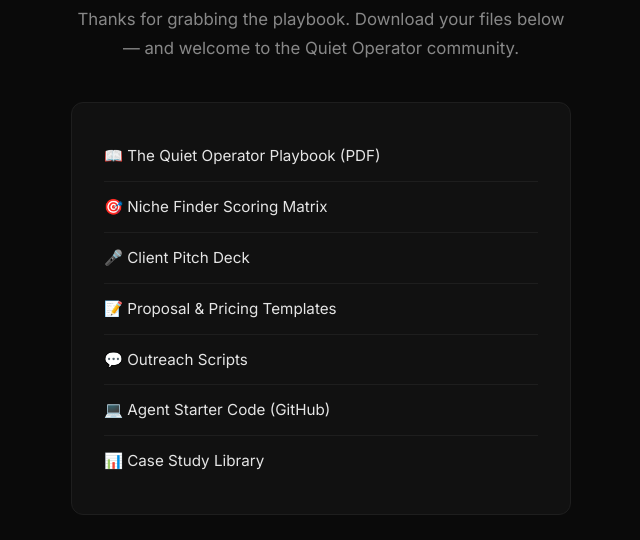
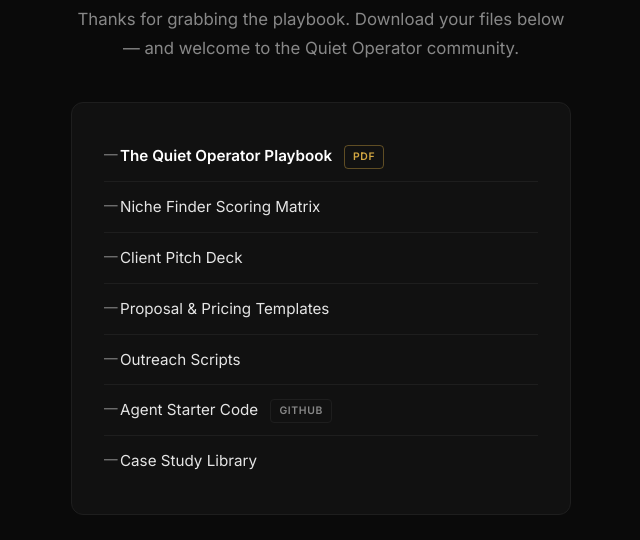
Before and after one commit to tkhongsap/quiet-operator, a plain HTML site: page landing-page/success.html in a window 1280 px wide. Shown: the part 251-791 px from the top of the page, without its empty margins (319-959 px from the left). Drawn offline with Linux system fonts and the light colour scheme.

Commit message:
fix: polish success page — remove emoji icons, add clean badges
- Replace emoji icons with dash prefix (matches landing page style)
- Add PDF/GitHub badges with gold accent
- Primary download item gets bold treatment
- Consistent design language throughout

```diff
--- a/landing-page/styles.css
+++ b/landing-page/styles.css
@@ -378,3 +378,37 @@ body {
   background: var(--accent);
   color: var(--bg);
 }
+
+/* ===== Success Downloads — clean badges ===== */
+.success__downloads li {
+  position: relative;
+  padding-left: 16px;
+}
+.success__downloads li::before {
+  content: '—';
+  position: absolute;
+  left: 0;
+  color: var(--text-muted);
+  font-size: 0.85rem;
+}
+.dl-badge {
+  display: inline-block;
+  font-size: 0.65rem;
+  font-weight: 600;
+  text-transform: uppercase;
+  letter-spacing: 0.06em;
+  color: #d4a843;
+  border: 1px solid rgba(212, 168, 67, 0.4);
+  padding: 2px 8px;
+  border-radius: 4px;
+  margin-left: 8px;
+  vertical-align: middle;
+}
+.dl-badge--alt {
+  color: var(--text-muted);
+  border-color: var(--border);
+}
+.dl-primary {
+  font-weight: 600;
+  color: var(--accent) !important;
+}
--- a/landing-page/success.html
+++ b/landing-page/success.html
@@ -23,13 +23,13 @@
 
       <div class="success__downloads">
         <ul>
-          <li><a href="#">📖 The Quiet Operator Playbook (PDF)</a></li>
-          <li><a href="#">🎯 Niche Finder Scoring Matrix</a></li>
-          <li><a href="#">🎤 Client Pitch Deck</a></li>
-          <li><a href="#">📝 Proposal &amp; Pricing Templates</a></li>
-          <li><a href="#">💬 Outreach Scripts</a></li>
-          <li><a href="https://github.com/tkhongsap">💻 Agent Starter Code (GitHub)</a></li>
-          <li><a href="#">📊 Case Study Library</a></li>
+          <li><a href="#" class="dl-primary">The Quiet Operator Playbook <span class="dl-badge">PDF</span></a></li>
+          <li><a href="#">Niche Finder Scoring Matrix</a></li>
+          <li><a href="#">Client Pitch Deck</a></li>
+          <li><a href="#">Proposal &amp; Pricing Templates</a></li>
+          <li><a href="#">Outreach Scripts</a></li>
+          <li><a href="https://github.com/tkhongsap" target="_blank">Agent Starter Code <span class="dl-badge dl-badge--alt">GitHub</span></a></li>
+          <li><a href="#">Case Study Library</a></li>
         </ul>
       </div>
 
```
